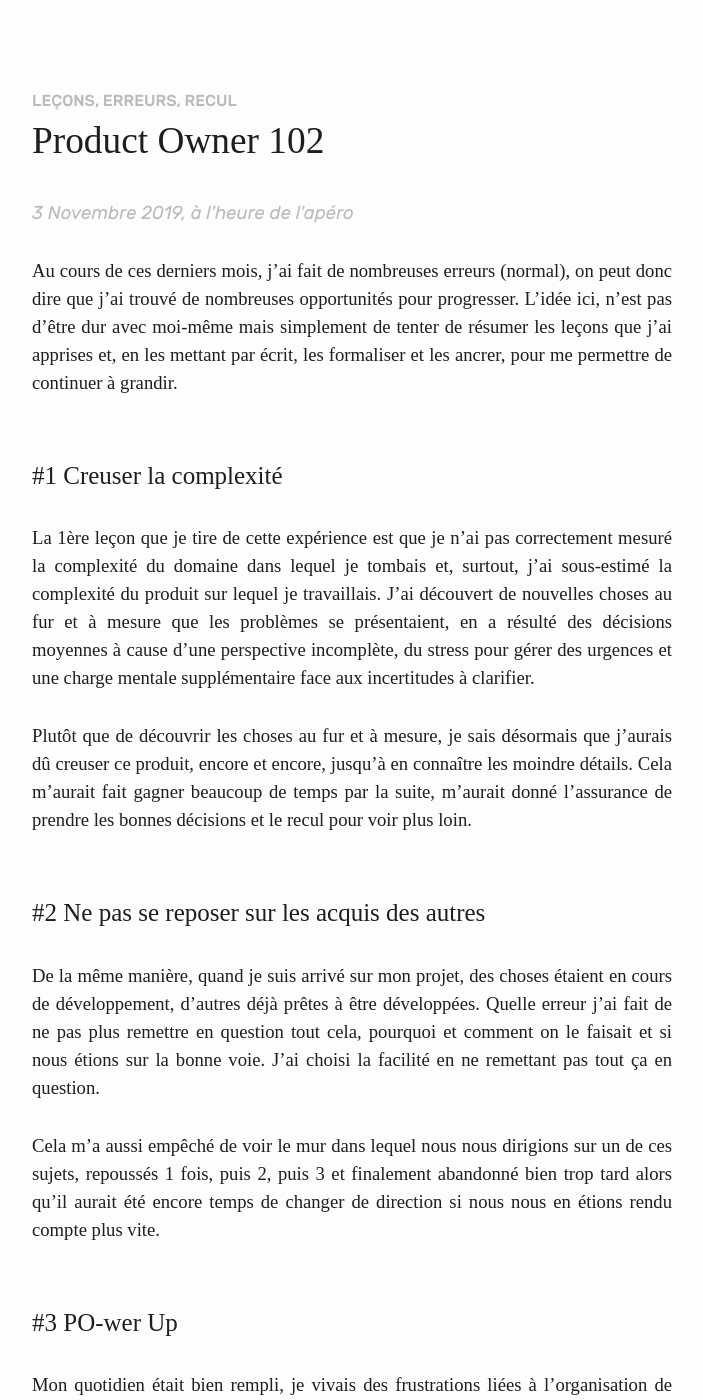
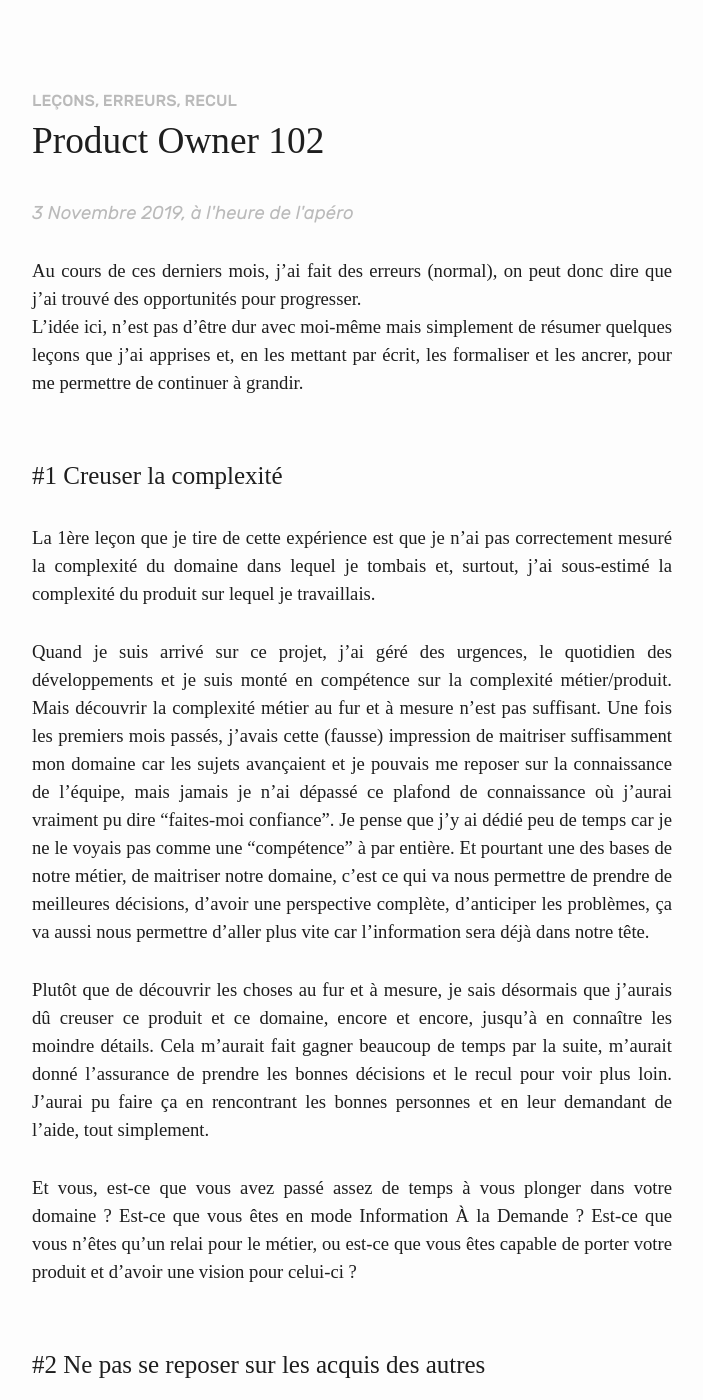
Before and after one commit to JbDenoual/jbdenoual.github.io, a Jekyll site: the page built from _posts/2019-11-03-product-owner-102.markdown, in a window 1280 px wide and 1400 px high, scrolled down 246 px. Shown: the whole window, without its empty margins (288-991 px from the left). Built offline with Jekyll 4.4.1, drawn with Linux system fonts in a browser that asks for light colours; some web fonts are replaced; some of the changed text lies outside the part shown.

Commit message:
[Update] Article on PO 102

```diff
--- a/_posts/2019-11-03-product-owner-102.markdown
+++ b/_posts/2019-11-03-product-owner-102.markdown
@@ -9,42 +9,63 @@ excerpt: "Au cours de ces derniers mois, j'ai fait de nombreuses erreurs (normal
 L'idée ici, n'est pas d'être dur avec moi-même mais simplement de tenter de résumer les leçons que j'ai apprises et, en les mettant par écrit, les formaliser et les ancrer, pour me permettre de continuer à grandir..."
 ---
 
-Au cours de ces derniers mois, j'ai fait de nombreuses erreurs (normal), on peut donc dire que j'ai trouvé de nombreuses opportunités pour progresser.
-L'idée ici, n'est pas d'être dur avec moi-même mais simplement de tenter de résumer les leçons que j'ai apprises et, en les mettant par écrit, les formaliser et les ancrer, pour me permettre de continuer à grandir.
+Au cours de ces derniers mois, j'ai fait des erreurs (normal), on peut donc dire que j'ai trouvé des opportunités pour progresser.
+L'idée ici, n'est pas d'être dur avec moi-même mais simplement de résumer quelques leçons que j'ai apprises et, en les mettant par écrit, les formaliser et les ancrer, pour me permettre de continuer à grandir.
 
 #### #1 Creuser la complexité
-La 1ère leçon que je tire de cette expérience est que je n'ai pas correctement mesuré la complexité du domaine dans lequel je tombais et, surtout, j'ai sous-estimé la complexité du produit sur lequel je travaillais. J'ai découvert de nouvelles choses au fur et à mesure que les problèmes se présentaient, en a résulté des décisions moyennes à cause d'une perspective incomplète, du stress pour gérer des urgences et une charge mentale supplémentaire face aux incertitudes à clarifier.
+La 1ère leçon que je tire de cette expérience est que je n'ai pas correctement mesuré la complexité du domaine dans lequel je tombais et, surtout, j'ai sous-estimé la complexité du produit sur lequel je travaillais.
 
-Plutôt que de découvrir les choses au fur et à mesure, je sais désormais que j'aurais dû creuser ce produit, encore et encore, jusqu'à en connaître les moindre détails. Cela m'aurait fait gagner beaucoup de temps par la suite, m'aurait donné l'assurance de prendre les bonnes décisions et le recul pour voir plus loin.
+Quand je suis arrivé sur ce projet, j'ai géré des urgences, le quotidien des développements et je suis monté en compétence sur la complexité métier/produit. Mais découvrir la complexité métier au fur et à mesure n'est pas suffisant. Une fois les premiers mois passés, j'avais cette (fausse) impression de maitriser suffisamment mon domaine car les sujets avançaient et je pouvais me reposer sur la connaissance de l'équipe, mais jamais je n'ai dépassé ce plafond de connaissance où j'aurai vraiment pu dire "faites-moi confiance".
+Je pense que j'y ai dédié peu de temps car je ne le voyais pas comme une "compétence" à par entière. Et pourtant une des bases de notre métier, de maitriser notre domaine, c'est ce qui va nous permettre de prendre de meilleures décisions, d'avoir une perspective complète, d'anticiper les problèmes, ça va aussi nous permettre d'aller plus vite car l'information sera déjà dans notre tête.
+
+Plutôt que de découvrir les choses au fur et à mesure, je sais désormais que j'aurais dû creuser ce produit et ce domaine, encore et encore, jusqu'à en connaître les moindre détails. Cela m'aurait fait gagner beaucoup de temps par la suite, m'aurait donné l'assurance de prendre les bonnes décisions et le recul pour voir plus loin. J'aurai pu faire ça en rencontrant les bonnes personnes et en leur demandant de l'aide, tout simplement.
+
+Et vous, est-ce que vous avez passé assez de temps à vous plonger dans votre domaine ? Est-ce que vous êtes en mode Information À la Demande ? Est-ce que vous n'êtes qu'un relai pour le métier, ou est-ce que vous êtes capable de porter votre produit et d'avoir une vision pour celui-ci ?
 
 #### #2 Ne pas se reposer sur les acquis des autres
-De la même manière, quand je suis arrivé sur mon projet, des choses étaient en cours de développement, d'autres déjà prêtes à être développées. Quelle erreur j'ai fait de ne pas plus remettre en question tout cela, pourquoi et comment on le faisait et si nous étions sur la bonne voie. J'ai choisi la facilité en ne remettant pas tout ça en question.
+De la même manière, quand je suis arrivé sur mon projet, des choses étaient en cours de développement, d'autres déjà prêtes à être développées. Quelle erreur j'ai fait de ne pas plus remettre en question tout cela, pourquoi et comment on le faisait et si nous étions sur la bonne voie.
 
-Cela m'a aussi empêché de voir le mur dans lequel nous nous dirigions sur un de ces sujets, repoussés 1 fois, puis 2, puis 3 et finalement abandonné bien trop tard alors qu'il aurait été encore temps de changer de direction si nous nous en étions rendu compte plus vite.
+C'est de cette manière que nous avons un sujet qui a été repoussé 1fois, puis 2, puis 3, et finalement, nous l'avons abandonné. Nous n'avons pas réussi à le finir car les choix de design qui avaient été faits faisaient exploser la complexité des développements mais que nous étions trop aveuglé par la nécessité d'aller jusqu'au bout pour les réévaluer.
+
+Ce n'est pas facile de remettre en question des choses quand on ne maitrise pas un sujet, et c'est bien pour ça quand dans notre rôle la facilitation est essentielle. J'en tire la leçon de ne pas choisir la facilité, et à la place de choisir la rigueur pour soi et pour son équipe, pour s'assurer que tout le monde va dans la bonne direction.
 
 #### #3 PO-wer Up
-Mon quotidien était bien rempli, je vivais des frustrations liées à l'organisation de mon projet, à la collaboration avec certaines équipes et à l'autonomie des développeurs de mon équipe, à la complexité du projet. Beaucoup de choses.
+Mon quotidien était bien rempli, je vivais des frustrations liées à :
+- l'organisation de mon projet,
+- à la collaboration les équipes UI/UX
+- à l'autonomie des développeurs de mon équipe,
+- et à la complexité du projet.
+
+Beaucoup de choses.
 
 Je croyais être le seul à vouloir que les choses soient différentes, mais la réalité est que je n'avais même pas cherché à savoir si d'autres voulaient la même chose que moi.
 
-D'autres Product Owner au sein de mon projet vivaient _exactement_ la même chose mais nous ne parlions pas. Nous ne prenions pas le temps de nous parler, nous étions tous très occupés.
+D'autres Product Owner au sein de mon projet vivaient _exactement_ la même chose mais nous ne parlions pas vraiment. Nous ne prenions pas le temps de nous parler, nous étions trop occupés pour cela. C'est assez drôle quand j'y repense.
 
-Aujourd'hui nous nous parlons et nous formons une petite communauté, cela nous permet d'avoir du feedback, du soutien mais surtout du poids pour faire bouger les choses dans le bon sens.
+Finalement, au bout de quelques temps, nous avons déjeuné tous ensemble et nous nous sommes rendu comptes que nous avions les mêmes problèmes. Peu après nous avons monté un point PO hebdomadaire qui a contribué à changer complètement notre manière de travailler ensemble. Dans ces points, nous nous donnons du feedback, du soutien, nous nous partageons de bonnes pratiques, mais surtout, nous pouvons faire bouger les choses dans le bon sens car _ensemble_ nous avons plus de poids.
+
+J'ai l'impression qu'il est facile de s'isoler quand on est PO, hormis la cohésion avec l'équipe, une cohésion avec d'autres PO m'apparaît primordiale dans une organisation pour saisir sa manière de fonctionner (le partage permet de prendre du recul) et ainsi influencer son fonctionnement.
 
 #### #4 Vous voulez pas un café d'abord ?
-En commençant sur ce projet, j'ai vraiment été sollicité de toute part et je ne me suis pas rendu compte que des personnes que je voyais comme défendant seulement leurs propres intérêts, que je croyais fermés, étaient en fait, pour la plupart, des personnes prêtes à m'aider, à collaborer, à temporiser et à écouter les contraintes qui m'étaient propres. La beauté des échanges par mail et des présentations à froid.
+En commençant sur ce projet, j'ai vraiment été sollicité de par un très grand nombre d'interlocuteurs, tous avec leur légitimité, et je ne me suis pas rendu compte que des personnes que je voyais comme défendant seulement leurs propres intérêts, que je croyais fermés, étaient en fait, pour la plupart, des personnes prêtes à m'aider, à collaborer, à temporiser et à écouter les contraintes qui m'étaient propres (La beauté des échanges par mail et des présentations à froid).
 
-J'avais beau déjà le savoir, je vois aujourd'hui à quel point il est important de rencontrer les gens, de discuter avec eux, de nos *valeurs communes*, de nos manières de fonctionner et de nos priorités.
+C'est parfois en rencontrant les personnes physiquement que cette vue a changé, d'autres fois c'est dans leur discours, où on s'attend à une réprimande et où en fait on a une proposition d'aide qui nous fais changer d'avis sur quelqu'un.
+
+J'avais beau déjà le savoir, je vois aujourd'hui à quel point il est important de discuter avec les gens, de nos *valeurs communes*, de nos manières de fonctionner et de nos priorités pour pouvoir collaborer avec eux efficacement.
 
 
-#### #5 Ni gentil, ni dur
-L'équipe dans laquelle je me trouvais était peu impliquée dans les sujets sur lesquels on travaillait, nous avions peu d'ownership et beaucoup de difficultés sur notre périmètre et je ne pense pas avoir réussi à trouver la bonne posture de facilitateur avec l'équipe.
+#### #5 Pas gentil mais juste
+L'équipe dans laquelle je me trouvais était peu impliquée dans les sujets sur lesquels on travaillait, nous avions peu d'ownership et beaucoup de difficultés sur notre périmètre et je ne pense pas avoir tout à fait réussi à trouver la bonne posture  avec l'équipe.
 
-J'étais convaincu (et je le suis toujours) que pour les impliquer d'avantage, il fallait que je leur laisse plus d'autonomie et plus de confiance. La conséquence maladroite de cette volonté a été de devenir parfois trop gentil avec eux, en leur faisant confiance mais sans les mettre face aux conséquences de leurs erreurs, je ne les responsabilisais donc pas.
+J'étais convaincu (et je le suis toujours) que pour les impliquer d'avantage, il fallait que je leur laisse plus d'autonomie et plus de confiance. La conséquence maladroite de cette volonté a été de devenir parfois trop gentil avec eux, en leur faisant confiance mais sans les mettre face aux conséquences de leurs erreurs, je ne les responsabilisais pas.
 
-J'ai fait cela  car au fond je ne les considérais pas suffisamment mature pour être responsable, je voulais les protéger, par ego et par manque d'assurance. J'ai compris maintenant que la rigueur et le respect des engagements pris les uns avec les autres est une notion essentielle pour faire grandir une équipe, sans ça aucune conséquence, aucun enjeu et aucune progression.
+Je pense avoir été trop gentil car au fond je ne les considérais pas suffisamment mature pour être responsable, je voulais les protéger (par ego et par manque d'assurance ?).
 
-#### #6 Traiter le problème en surface pour s'attaquer ensuite à celui en profondeur
+Je pense notamment aux actions prises qui n'ont pas été faites et aux engagements qui n'ont pas été tenus et pour lesquels un haussement d'épaule équivaut à une justification.
+
+J'ai compris maintenant que la rigueur et le respect des engagements pris les uns avec les autres est une notion essentielle pour faire grandir une équipe, sans ça aucune conséquence, aucun enjeu et aucune progression.
+
+#### #6 Traiter le problème en surface pour s'attaquer à celui en profondeur
 Dans mes expériences précédentes, je me suis toujours très bien entendu avec les personnes en charge de l'UI/UX, j'ai une forte appétence et des compétences pour ces domaines et je pensais que c'était là une de mes forces pour collaborer avec ces rôles.
 
 Sur ce projet, cette collaboration a été un énorme défi et une grande source de frustration, tant pour eux que pour moi. Nous avons été dans une confrontation constante sur les responsabilités de chacun et dans l'incapacité de débattre sur la plupart de nos désaccords.
@@ -59,18 +80,31 @@ La situation n'était pas simple, le système et le management ont joué un rôl
 D'ailleurs avec du recul, je me rends compte que nos managers se concentraient sur ces problèmes humains pour éviter de travailler sur le problème au sein du système. Résoudre plus tôt le côté humain aurait permis de pointer du doigt le vrai problème et d'avoir les managers et l'équipe UX d'impliqués pour trouver une solution.
 
 #### #7 Plus de focus pour plus d'impact
-J'aime chercher comment m'améliorer ou améliorer le système, mais j'ai aussi le défaut d'avoir du mal à lâcher prise. J'ai l'impression sur ce projet d'avoir essayé de changer trop de choses et d'avoir dilué mes efforts. La collaboration avec les UX, la liberté à l'équipe pour travailler sur des projets plus macros, la liberté pour se concentrer sur la qualité, la recherche de sens, prendre le temps d'expérimenter, l'implication de l'équipe, tant de problèmes nouveaux pour moi que j'abordais pour la 1ère fois.
-Des sujets où j'ai avancé, mais pas tous. Les sujets de collaboration et d'implication méritaient plus d'énergie, plus de questionnement, choses que j'aurais pu avoir avec plus de focus. À l'avenir, j'aimerais mieux analyser les défis sur lesquels je me penche pour mieux les aborder et réussir à les faire avancer.
+J'aime chercher comment m'améliorer ou améliorer le système, mais j'ai aussi le défaut d'avoir du mal à lâcher prise. J'ai l'impression sur ce projet d'avoir essayé de changer trop de choses et d'avoir dilué mes efforts:
+- La collaboration avec les UX,
+- la liberté à l'équipe pour travailler sur des projets plus macros,
+- la liberté pour se concentrer sur la qualité,
+- la recherche de sens,
+- prendre le temps d'expérimenter,
+- l'implication de l'équipe,
 
-#### #8 Une parole impeccable
+Tant de problèmes nouveaux pour moi que j'abordais pour la 1ère fois.
+
+Des sujets où j'ai avancé, mais pas tous. Les sujets de collaboration et d'implication auraient eu besoin de plus d'énergie, plus de questionnement, et je pense que ces choses, j'aurais pu les avoir si j'avais été plus focus.
+À l'avenir, j'aimerais mieux analyser les défis sur lesquels je me penche pour mieux les aborder et réussir à les faire avancer.
+
+Je suis curieux de savoir comment d'autres Product Owner font avancer ce type de sujet au sein de leurs équipes. Avez-vous une méthode pour les aborder ? Faites-vous des choix conscients de laisser des choses de côté pour plus tard ? Réussissez-vous à impliquer d'avantage l'équipe dans ces problématiques pour qu'elle vous aide ? Dites-moi en commentaire ! (Je rigole, il n'y a pas de commentaire, envoyez moi un tweet ou mail plutôt)
+
+#### Une parole impeccable
 Une dernière leçon, une leçon plus personnelle.
 
-Il y a eu un moment, un moment où j'ai perdu pied, où je faisais une fixation sur des problèmes humains que je rencontrais dans mon projet et où j'ai parfois pu prendre une position de Persécuté (cf: Triangle de Karpman). J'ai eu la chance d'avoir de belles personnes autour de moi qui ont su ne pas alimenter cet état d'esprit mais c'est en lisant les Accords Toltèque que j'ai finalement compris comment lâcher prise et comment la négativité que je me faisais subir pouvait avoir un impact autour de moi.
+Il y a eu un moment, un moment où j'ai perdu pied, où je faisais une fixation sur les problèmes humains que je rencontrais avec certaines personnes et où j'ai parfois pu prendre une position de Persécuté (cf: Triangle de Karpman), c'est-à-dire que je cherchais à ce qu'on valide mes problèmes en tapant sur les personnes responsables de ceux-ci. J'ai eu la chance d'avoir de belles personnes autour de moi qui ont su ne pas alimenter cet état d'esprit mais c'est en lisant les Accords Toltèque que j'ai finalement compris comment lâcher prise et comment la négativité que je me faisais subir pouvait avoir un impact autour de moi.
 Je pense qu'au final c'est cette leçon qui aura le plus d'impact sur moi et qui me permettra d'être plus heureux et par la même occasion, plus efficace dans mon travail.
 
-#### La somme
-Je me reconnais dans chacune de ces erreurs, j'y reconnais mes faiblesses, j'y reconnais mon manque d'expérience, mon égo, mon obstination, mes peurs. Je crois que c'est d'abord en les reconnaissant que j'arriverais à les renverser. Nous verrons, j'ai hâte !
+#### Somme de soi
+Je me reconnais dans chacune de ces erreurs, j'y reconnais mes faiblesses, j'y reconnais mon manque d'expérience, mon égo, mon obstination, mes peurs. Je crois que c'est d'abord en les reconnaissant que j'arriverais à les renverser.
+Je pense avoir fait plutôt du bon boulot sur ce projet, ce n'était pas parfait mais j'ai fait de mon mieux, j'en tire de nouvelles choses et c'est suffisant pour moi.
 
-Comme d'habitude, n’hésitez pas à vous fendre d’un tweet/mail si vous avez aimé cet article ou si vous avez des feedbacks sur le fond ou la forme.
+Voilà, encore une fois, n’hésitez pas à vous fendre d’un tweet/mail si vous avez aimé cet article ou si vous avez des feedbacks sur le fond ou la forme.
 
 _Tcho!_
```
